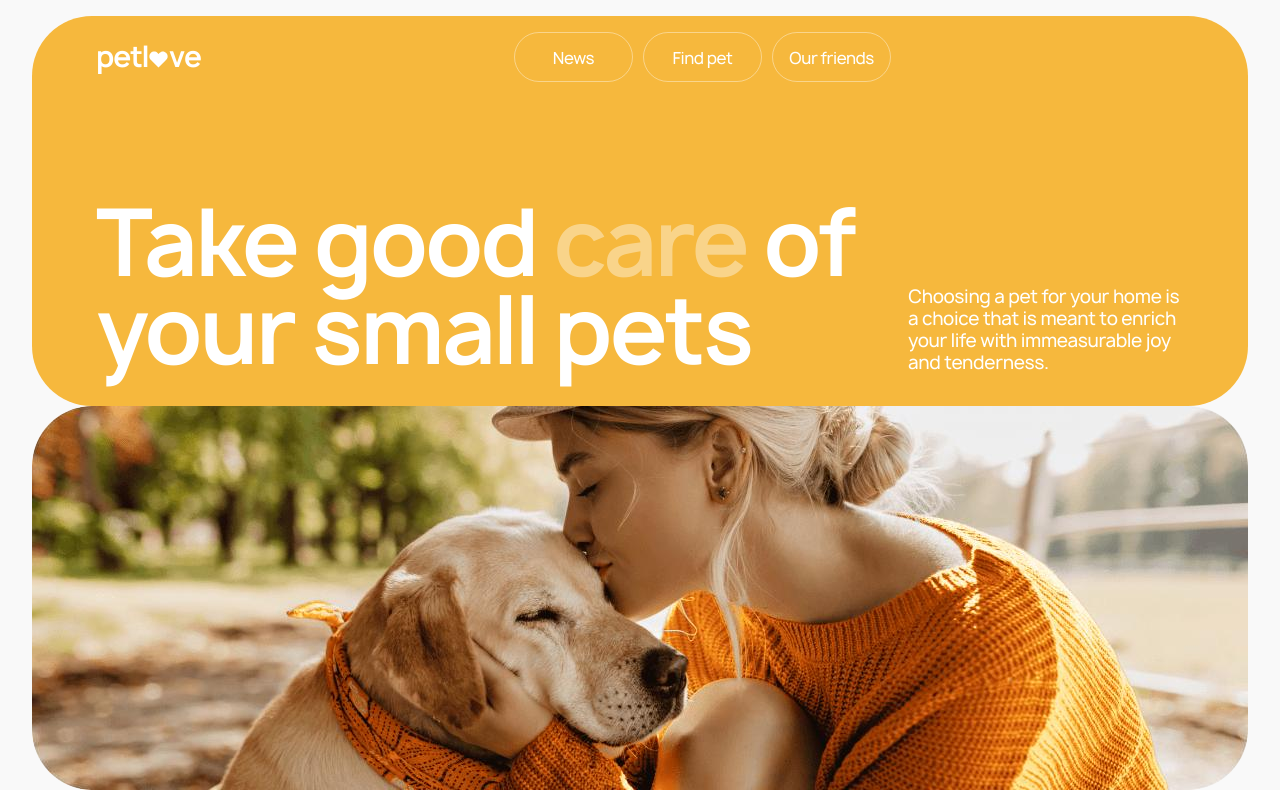
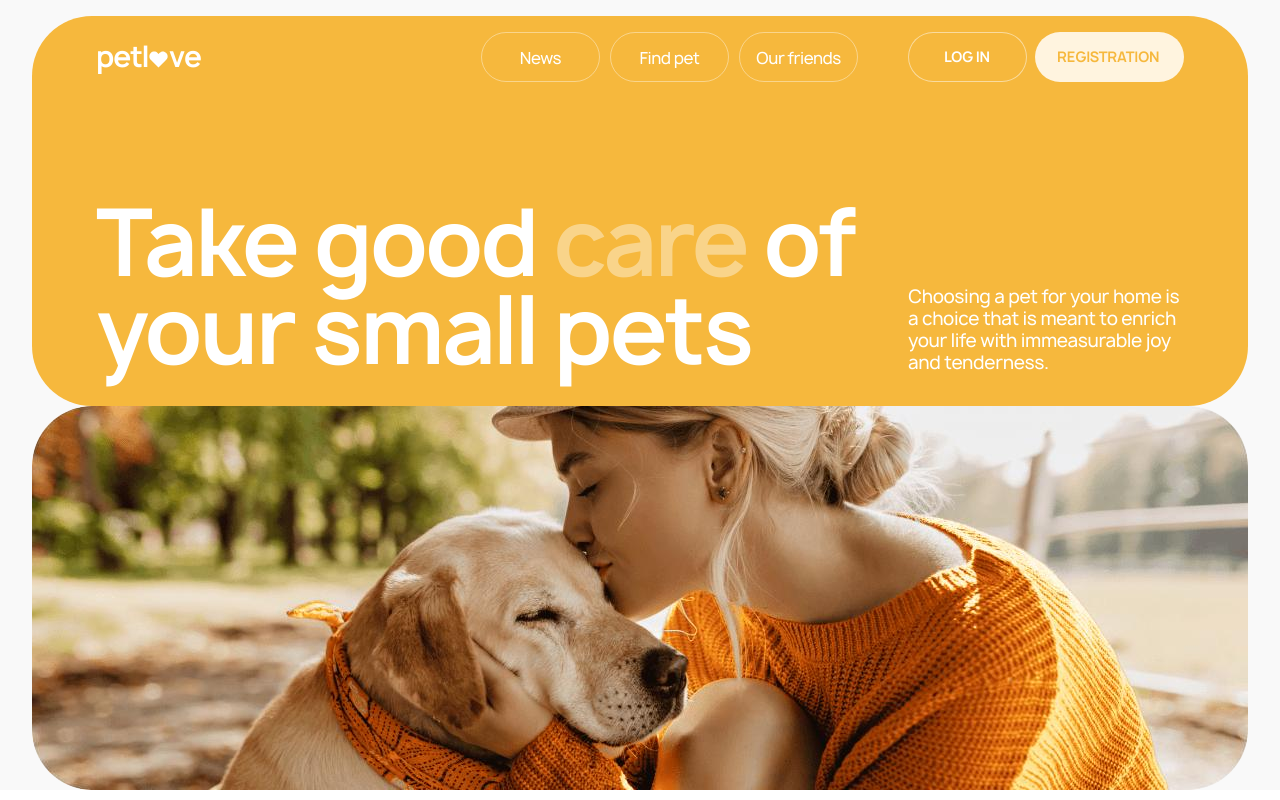
Before and after one commit to instreamer1/Petlove-App, a React (Vite) app: page /home in a window 1280 px wide. Built offline with nearby package versions, Linux system fonts and the light colour scheme; no server answers.

Commit message:
fix header styless

```diff
--- a/src/components/AuthNav/AuthNav.module.css
+++ b/src/components/AuthNav/AuthNav.module.css
@@ -2,7 +2,7 @@
   display: flex;
   flex-direction: column;
   gap: 8px;
-  /* display: none; */
+ z-index: 1;
 
 }
 
--- a/src/components/Header/Header.jsx
+++ b/src/components/Header/Header.jsx
@@ -18,20 +18,6 @@ const Header = ({ isHomePage }) => {
 
   const { isMobile, isTablet } = useResponsive();
 
-  // const [isMobile, setIsMobile] = useState(false);
-  // const [isTablet, setIsTablet] = useState(false);
-
-  // useEffect(() => {
-  //   const handleResize = () => {
-  //     const width = window.innerWidth;
-  //     setIsMobile(width < 768);
-  //     setIsTablet(width >= 768 && width < 1280);
-  //   };
-  //   handleResize();
-  //   window.addEventListener('resize', handleResize);
-  //   return () => window.removeEventListener('resize', handleResize);
-  // }, []);
-
   const toggleSidebar = () => {
     setIsSidebarOpen(prevState => !prevState);
   };
@@ -46,7 +32,7 @@ const Header = ({ isHomePage }) => {
         <div
           className={`${css.wrapper} ${isHomePage ? css.wrapperHomePage : ''}`}>
           <Logo isHomePage={isHomePage} />
-          <div className={css.navWrapperTablet}>
+          <div className={isHomePage ? css.navWrapperTabletHome : css.navWrapperTablet}>
             {!isTablet && !isMobile && (
               <Nav isHomePage={isHomePage} variant='desktop' />
             )}
--- a/src/components/Header/Header.module.css
+++ b/src/components/Header/Header.module.css
@@ -13,7 +13,10 @@
 
 .navWrapperTablet {
   margin-left: auto;
-  /* z-index: 1; */
+}
+
+.navWrapperTabletHome {
+  margin-left: auto;
 }
 
 .burgerWrapper {
@@ -95,4 +98,12 @@
    flex-direction: row;
    justify-content: space-between;
   }
+
+  .navWrapperTabletHome {
+    display: flex;
+    flex-grow: 1;
+    margin-left: 280px;
+    flex-direction: row;
+    justify-content: space-between;
+  }
 }
--- a/src/components/UserBar/UserBar.jsx
+++ b/src/components/UserBar/UserBar.jsx
@@ -1,9 +1,14 @@
 import css from './UserBar.module.css';
 import iconSprite from '../../assets/sprite.svg';
 import { NavLink } from 'react-router-dom';
+import { useSelector } from 'react-redux';
+import { selectUser } from '../../redux/users/selectors';
+import { truncateString } from '../constants';
 
 
-const UserBar = () => {
+const UserBar = ({isHomePage}) => {
+
+  const user = useSelector(selectUser);
   return (
     <div className={css.userBar}>
       <div className={css.userIcon}>
@@ -14,7 +19,7 @@ const UserBar = () => {
         </NavLink>
       </div>
 
-      <p className={css.nameUser} ></p>
+      <p className={`${css.nameUser} ${isHomePage ? css.nameUserHome : css.nameUserOther}`} >{truncateString(user.name, 12)}</p>
     </div>
   );
 };
--- a/src/components/UserBar/UserBar.module.css
+++ b/src/components/UserBar/UserBar.module.css
@@ -1,7 +1,8 @@
-.userBar{
-
+.userBar {
+  z-index: 1;
+  display: flex;
+  align-items: center;
 }
-
 
 .userIcon {
   display: flex;
@@ -10,22 +11,42 @@
   border-radius: 100%;
   background: #fff4df;
   width: 40px;
-  height: 40px;;
+  height: 40px;
+  margin-right: 8px;
 }
 
 .icon {
   width: 24px;
   height: 24px;
+  fill: #f6b83d;
+  stroke-width: 2px;
+  stroke: #f6b83d;
 }
 
-.nameUser{
-
+.nameUser {
+  display: none;
 }
-
 
 @media screen and (min-width: 768px) {
   .userIcon {
     height: 50px;
     width: 50px;
   }
+
+  .nameUser {
+    display: block;
+    font-family: var(--font-family);
+    font-weight: 700;
+    font-size: 20px;
+    line-height: 100%;
+    letter-spacing: -0.03em;
+  }
+
+  .nameUserHome {
+    color: #fff;
+  }
+
+  .nameUserOther {
+    color: #262626;
+  }
 }
--- a/src/components/UserNav/UserNav.module.css
+++ b/src/components/UserNav/UserNav.module.css
@@ -3,14 +3,12 @@
   gap: 8px;
 }
 
+.userNav.userNavOther {
+  margin-left: 0;
+}
+
+
 @media screen and (min-width: 768px) {
-  .userNav.userNavHome {
-    margin-left: 296px;
-  }
-
-  .userNav.userNavOther {
-    margin-left: 296px;
-  }
 }
 
 @media screen and (min-width: 1280px) {
--- a/src/redux/users/slice.js
+++ b/src/redux/users/slice.js
@@ -61,7 +61,8 @@ const usersSlice = createSlice({
       })
 
       .addCase(logOut.fulfilled, (state, action) => {
-        state.user = { name: null, email: null };
+        state.user = { name: null, email: null,  phone: null,
+          avatar: null };
         state.token = null;
         state.favorites = [],
         state.isLoggedIn = false;
```
